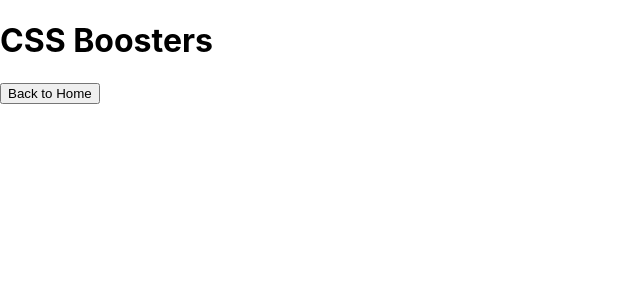
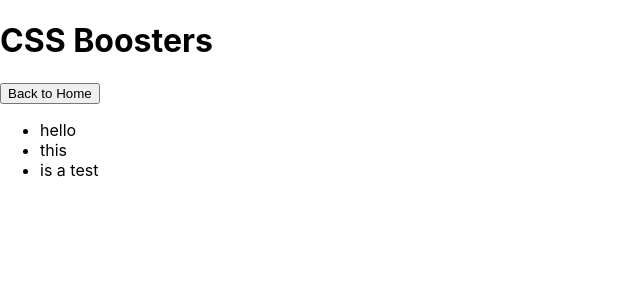
Before and after one commit to SchoolOfCode/w9_frontend-project-room-22-team-hydrate, a React (Create React App) app: page /css in a window 1280 px wide. Shown: the top 300 px of the page, without its empty margins (0-640 px from the left). Built offline with nearby package versions, Linux system fonts and the light colour scheme.

Commit message:
tested List component with simple text lis and this displays. ListItem not yet written or tested

```diff
--- /dev/null
+++ b/src/components/List/index.js
@@ -0,0 +1,30 @@
+import React from "react";
+
+//import ListItem from "../ListItem";
+
+
+//create a function {cssState}
+    //needs to be async as awaiting fetch
+    //needs to create ul
+    //needs to render ListItems as lis
+        //needs to map through
+        //these are coming in from the backend response
+function List() {
+
+
+
+    return (
+        <>
+            <ul>
+                <li>hello</li>
+                <li>this</li>
+                <li>is a test</li>
+            </ul>
+        </>
+    );
+}
+
+
+
+
+export default List;
--- /dev/null
+++ b/src/components/ListItem/ListItem.js
@@ -0,0 +1,23 @@
+import React from "react";
+
+
+//create a function
+    //needs to be async as awaiting fetch
+    //needs to render ListItems as lis
+        //needs to map through
+        //these are coming in from the backend response
+function ListItem({link, description}) {
+
+
+
+    return (
+        <>
+
+        </>
+    );
+}
+
+
+
+
+export default ListItem;
--- a/src/pages/CssTopic.js
+++ b/src/pages/CssTopic.js
@@ -1,15 +1,22 @@
 import React from "react";
 import {useNavigate} from "react-router-dom";
 
+import List from "../components/List/index";
+
 
 function CssTopic() {
+    //const [cssState, setCssState] = useState({});
+
     let navigate = useNavigate();
     return (
         <>
             <h1> CSS Boosters </h1>
             <button onClick={() => {navigate("/");}}>Back to Home</button>
+            <List  />
         </>
     )
 }
 
 export default CssTopic;
+
+// cssState={cssState}
--- a/src/pages/Home.js
+++ b/src/pages/Home.js
@@ -1,4 +1,4 @@
-import React from "react";
+import React, {useState} from "react";
 import { useNavigate } from "react-router-dom";
 
 function Home() {
```
